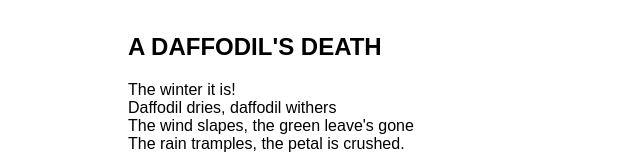
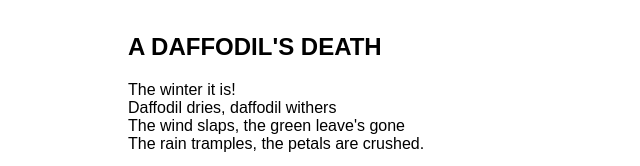
Before and after one commit to NguyenChiThanh03/nguyenchithanh03.github.io, a plain HTML site: page poetry.html in a window 1280 px wide. Shown: the part 2625-2791 px from the top of the page, 256-896 px from the left. Drawn offline with Linux system fonts and the light colour scheme.

Commit message:
Update poetry.html

```diff
--- a/poetry.html
+++ b/poetry.html
@@ -289,8 +289,8 @@ body {
 		<p class="stanza">
 			<span class="verse">The winter it is! </span><br />
 			<span class="verse">Daffodil dries, daffodil withers </span><br />
-			<span class="verse">The wind slapes, the green leave's gone </span><br />
-			<span class="verse">The rain tramples, the petal is crushed. </span><br />
+			<span class="verse">The wind slaps, the green leave's gone </span><br />
+			<span class="verse">The rain tramples, the petals are crushed. </span><br />
 		</p>
 		<p class="stanza">
 			<span class="verse">The ground is cold, the ground is dirt </span><br />
```
